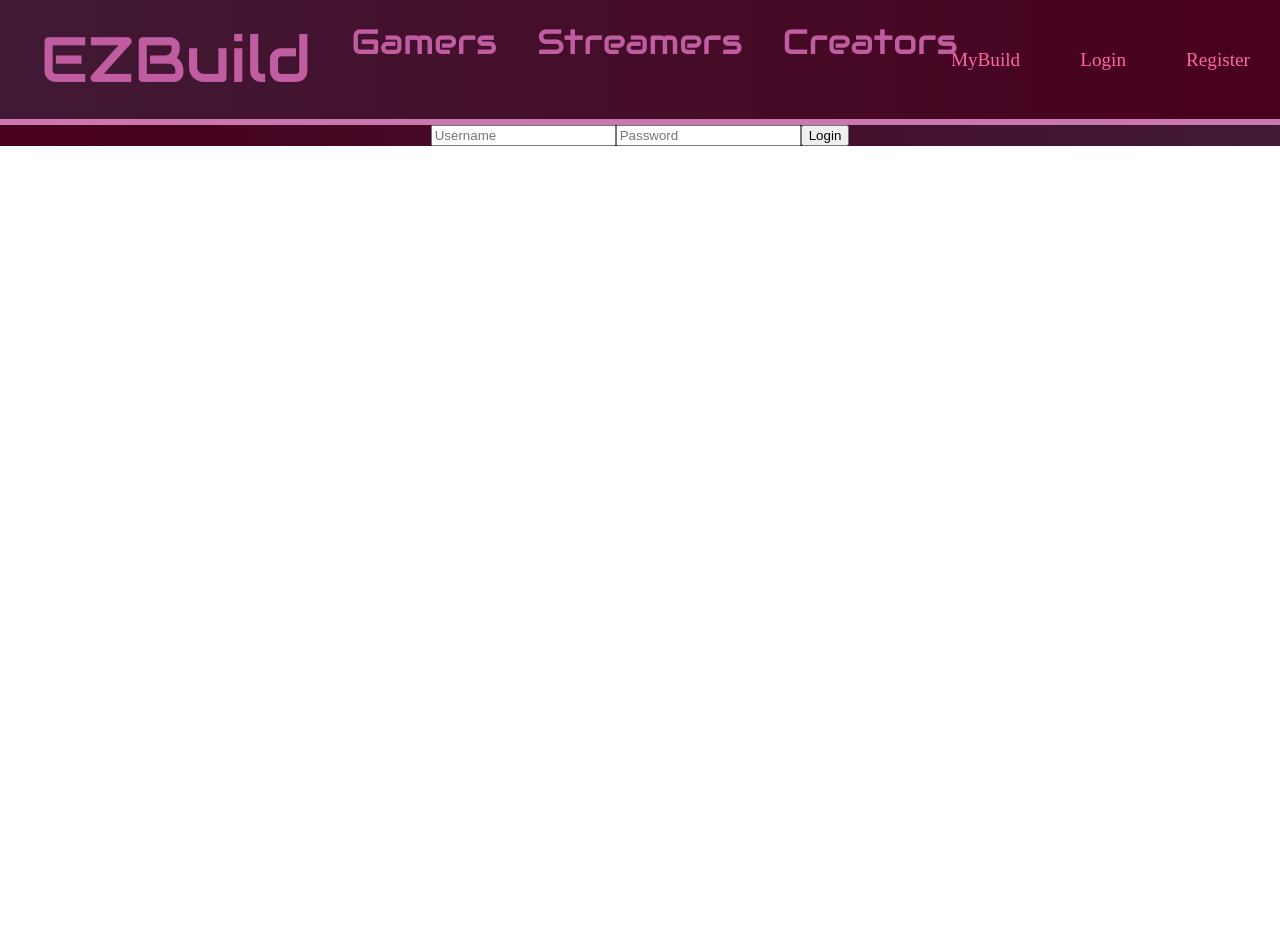
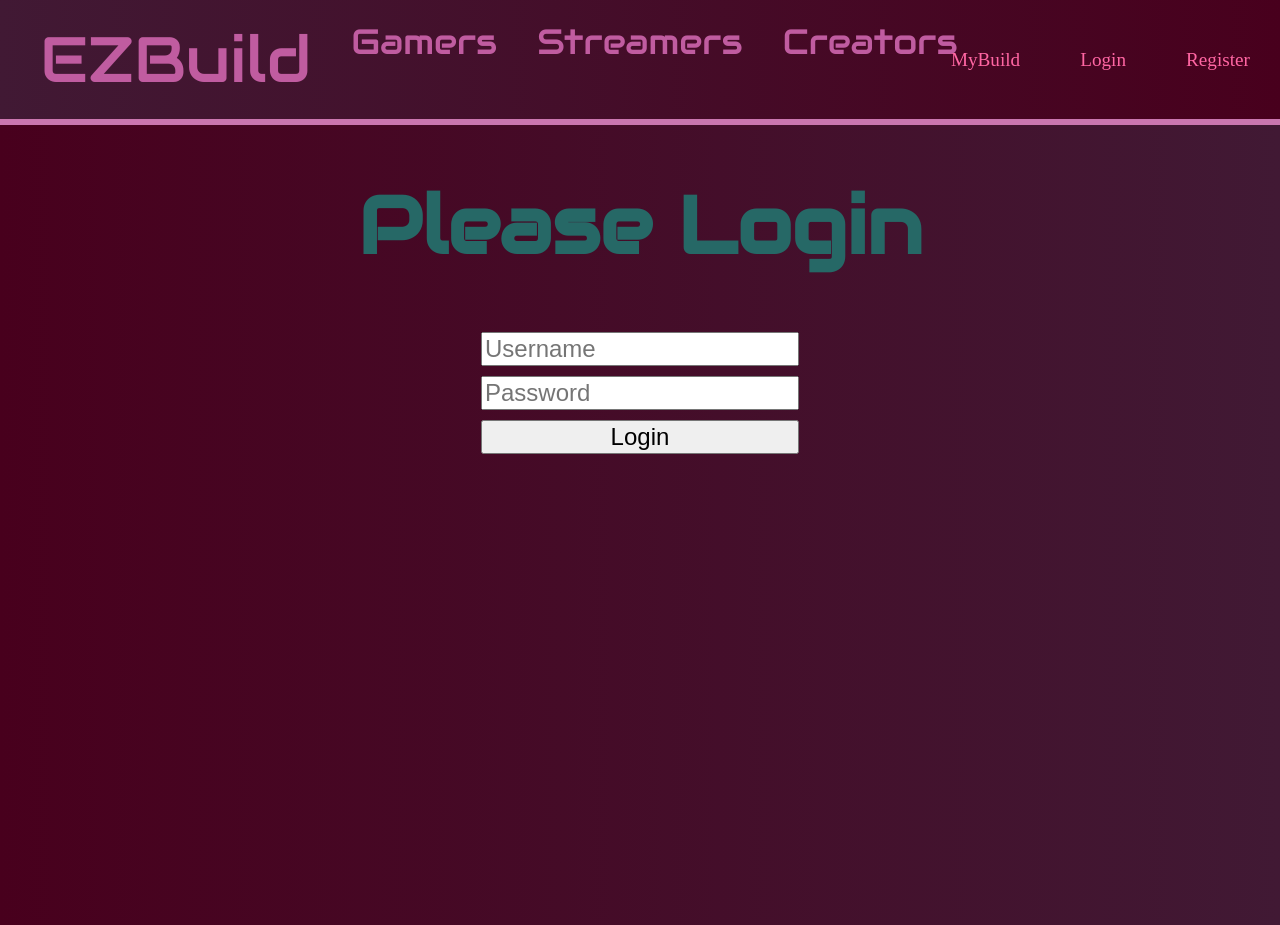
Before and after one commit to rlugtu/EZBuild, a React (Create React App) app in the folder client/: page /user/login in a window 1280 px wide. Before the commit the page ends 800 px from the top, so only its background shows below. Built offline with nearby package versions, Linux system fonts and the light colour scheme; no server answers.

Commit message:
updated login, register, and edit styling

```diff
--- a/client/src/App.css
+++ b/client/src/App.css
@@ -417,3 +417,30 @@ select {
 .confirmationContainer{
   padding:0 70px;
 }
+
+.loginForm, .registerForm {
+  display: flex;
+  flex-direction: column;
+  margin-top: 50px;
+}
+.loginForm input {
+  font-size: 1.5rem;
+  margin: 5px
+}
+
+.registerForm input {
+  font-size: 1.5rem;
+  margin: 5px;
+}
+.loginBanner, .registerBanner{
+  font-size: 5rem;
+  margin-top: 50px;
+}
+
+.loginContainer, .registerContainer {
+  height: 100vh;
+  display: flex;
+ flex-direction: column;
+ align-items: center;
+
+}
--- a/client/src/components/Login.jsx
+++ b/client/src/components/Login.jsx
@@ -42,8 +42,9 @@ class Login extends Component {
 
     render() {
         return (
-            <div>
-                <form onSubmit={(e) => this.props.handleLoginSubmit(e, this.state)}>
+            <div className="loginContainer">
+                <h1 className="loginBanner">Please Login</h1>
+                <form className="loginForm" onSubmit={(e) => this.props.handleLoginSubmit(e, this.state)}>
                     <input type="text" name='username' value={this.state.username} placeholder='Username' onChange={this.handleInputChange} />
                     <input type="password" name='password' value={this.state.password} placeholder='Password' onChange={this.handleInputChange} />
                     <input type="submit" value='Login' />
--- a/client/src/components/Register.jsx
+++ b/client/src/components/Register.jsx
@@ -38,8 +38,9 @@ class Register extends Component {
     // }
     render() {
         return (
-            <div>
-                <form onSubmit={(e) => this.props.handleRegisterSubmit(e, this.state)}>
+            <div className="registerContainer">
+                <h1 className="registerBanner">Register</h1>
+                <form className="registerForm" onSubmit={(e) => this.props.handleRegisterSubmit(e, this.state)}>
                     <input type="text" name='username' value={this.state.username} placeholder='Username' onChange={this.handleInputChange} />
                     <input type="password" name='password' value={this.state.password} placeholder='Password' onChange={this.handleInputChange} />
                     <input type="email" name='email' value={this.state.email} placeholder='Email' onChange={this.handleInputChange} />
--- a/client/src/components/UserEdit.jsx
+++ b/client/src/components/UserEdit.jsx
@@ -6,13 +6,13 @@ class EditForm extends Component {
         this.state = {
             title: ' ',
             notes: ' ',
-            cpu: this.props.selectedBuild && this.props.selectedBuild.cpu,
-            gpu: this.props.selectedBuild && this.props.selectedBuild.gpu,
-            motherboard: this.props.selectedBuild && this.props.selectedBuild.motherboard,
-            psu: this.props.selectedBuild && this.props.selectedBuild.psu,
-            ram: this.props.selectedBuild && this.props.selectedBuild.ram,
-            storage: this.props.selectedBuild && this.props.selectedBuild.storage,
-            total: this.props.selectedBuild && this.props.selectedBuild.total
+            cpu: this.props.selectedBuild && this.props.selectedBuild.user_build.cpu,
+            gpu: this.props.selectedBuild && this.props.selectedBuild.user_build.gpu,
+            motherboard: this.props.selectedBuild && this.props.selectedBuild.user_build.motherboard,
+            psu: this.props.selectedBuild && this.props.selectedBuild.user_build.psu,
+            ram: this.props.selectedBuild && this.props.selectedBuild.user_build.ram,
+            storage: this.props.selectedBuild && this.props.selectedBuild.user_build.storage,
+            total: this.props.selectedBuild && this.props.selectedBuild.user_build.total
         }
     }
     // componentDidMount() {
@@ -31,7 +31,7 @@ class EditForm extends Component {
 
     handleEditSubmit = (e, data) => {
         e.preventDefault();
-        fetch(`/api/user/${this.props.selectedBuild.id}`, {
+        fetch(`/api/user/${this.props.selectedBuild.user_build.id}`, {
             method: 'PUT',
             credentials: 'include',
             headers: {
@@ -43,7 +43,7 @@ class EditForm extends Component {
             .then(res => {
                 console.log('done')
             }).catch(err => console.log(err));
-        this.props.updateBuilds()
+        this.props.getAllUserBuilds(this.props.selectedBuild.user_build.user_id)
         this.props.turnOff()
     }
 
@@ -65,9 +65,9 @@ class EditForm extends Component {
                 {this.props.selectedBuild ? <div><form onSubmit={(e) => this.handleEditSubmit(e, this.state)}>
                     <input type="text" name='title' value={this.state.title} placeholder='Title' onChange={this.handleInputChange} />
                     <input type="textbox" name='notes' value={this.state.notes} placeholder='Notes' onChange={this.handleInputChange} />
-                    <input onClick={() => this.props.getAllUserBuilds} type="submit" value="Submit" />
+                    <input type="submit" value="Submit" />
                 </form>
-                    <h1>{this.props.selectedBuild.id}</h1>
+                    <h1>{this.props.selectedBuild.user_build.id}</h1>
 
                 </div> : null}
 
```
